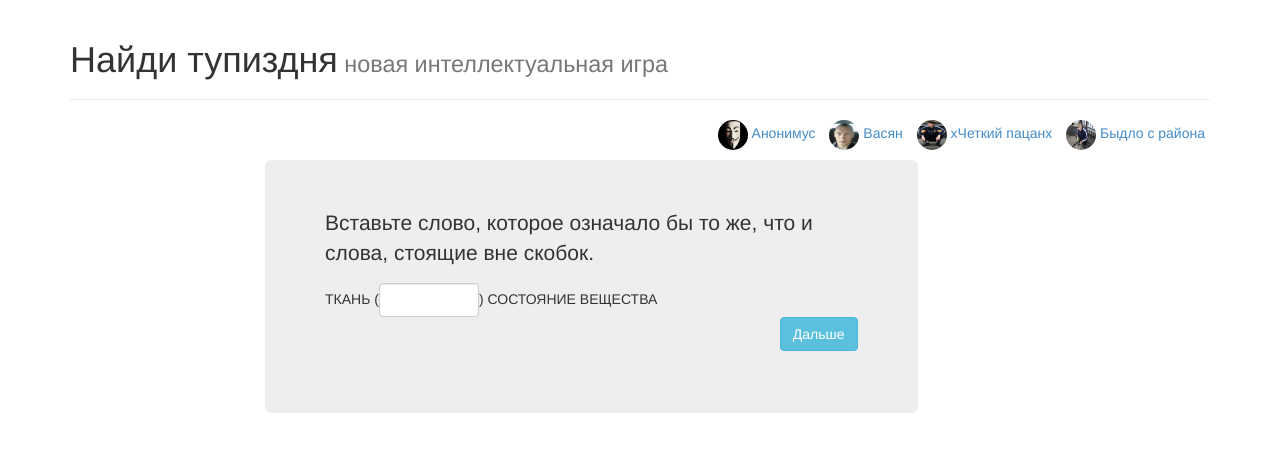
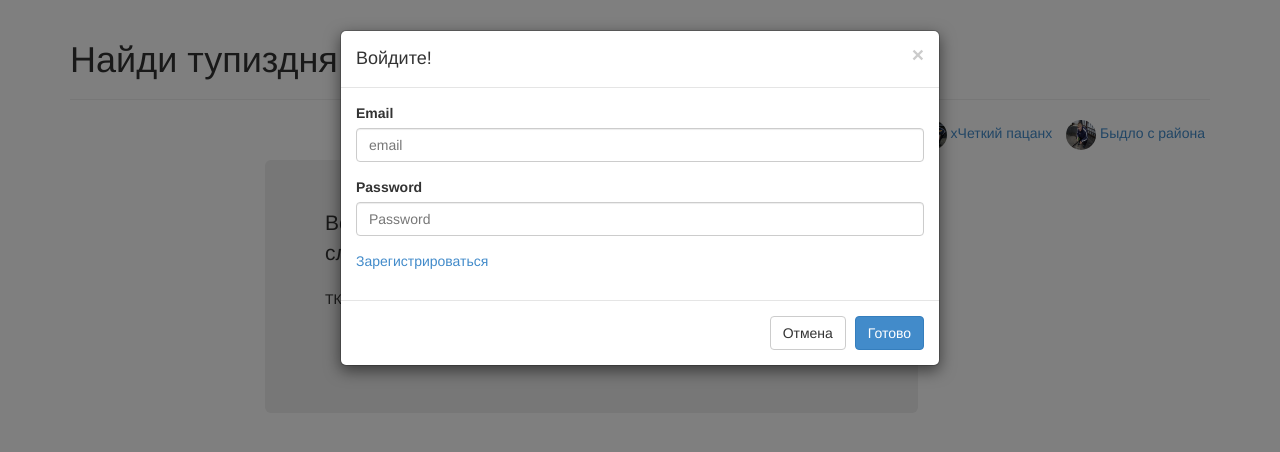
Before and after one commit to V07D/findastupid, a plain HTML site: page templates/index.html in a window 1280 px wide. Drawn offline with Linux system fonts and the light colour scheme.

Commit message:
some changes, initial architecture

```diff
--- a/static/js/index.js
+++ b/static/js/index.js
@@ -40,6 +40,8 @@ function parseDescription(question, num) {
 
 
 $(document).ready(function(){
+	$('#authModal').modal();
+
     // скоро будет callback hell
     $.getJSON(jsonurl, function(questions) {
         var current = -1; // мда, грязный хак
--- a/templates/index.html
+++ b/templates/index.html
@@ -32,9 +32,39 @@
 				</div>
 			</div>
 		</div>
+
+		<div class="modal fade" id="authModal" tabindex="-1" role="dialog" aria-hidden="true">
+			<div class="modal-dialog">
+				<div class="modal-content">
+					<div class="modal-header">
+						<button type="button" class="close" data-dismiss="modal"><span aria-hidden="true">&times;</span><span class="sr-only">Close</span></button>
+						<h4 class="modal-title">Войдите!</h4>
+					</div>
+					<div class="modal-body">
+						<form role="form">
+						  <div class="form-group">
+						    <label for="inputEmail1">Email</label>
+						    <input type="email" class="form-control" id="inputEmail1" placeholder="email">
+						  </div>
+						  <div class="form-group">
+						    <label for="inputPassword1">Password</label>
+						    <input type="password" class="form-control" id="inputPassword1" placeholder="Password">
+						  </div>
+						  <p><a href="/register">Зарегистрироваться</a></p>
+						</form>
+					</div>
+					<div class="modal-footer">
+						<button type="button" class="btn btn-default" data-dismiss="modal">Отмена</button>
+						<button type="button" class="btn btn-primary">Готово</button>
+					</div>
+				</div><!-- /.modal-content -->
+			</div><!-- /.modal-dialog -->
+		</div><!-- /.modal -->
+
 		<script type="text/javascript" src="/static/js/jquery-2.1.1.min.js"></script>
 		<!-- <script src="js/underscore-min.js"></script>
 		<script src="js/backbone-min.js"></script> -->
 		<script src="/static/js/index.js"></script>
+		<script src="/static/bootstrap/js/bootstrap.min.js"></script>
 	</body>
 </html>
```
Also changed, not shown: 4 other files.
